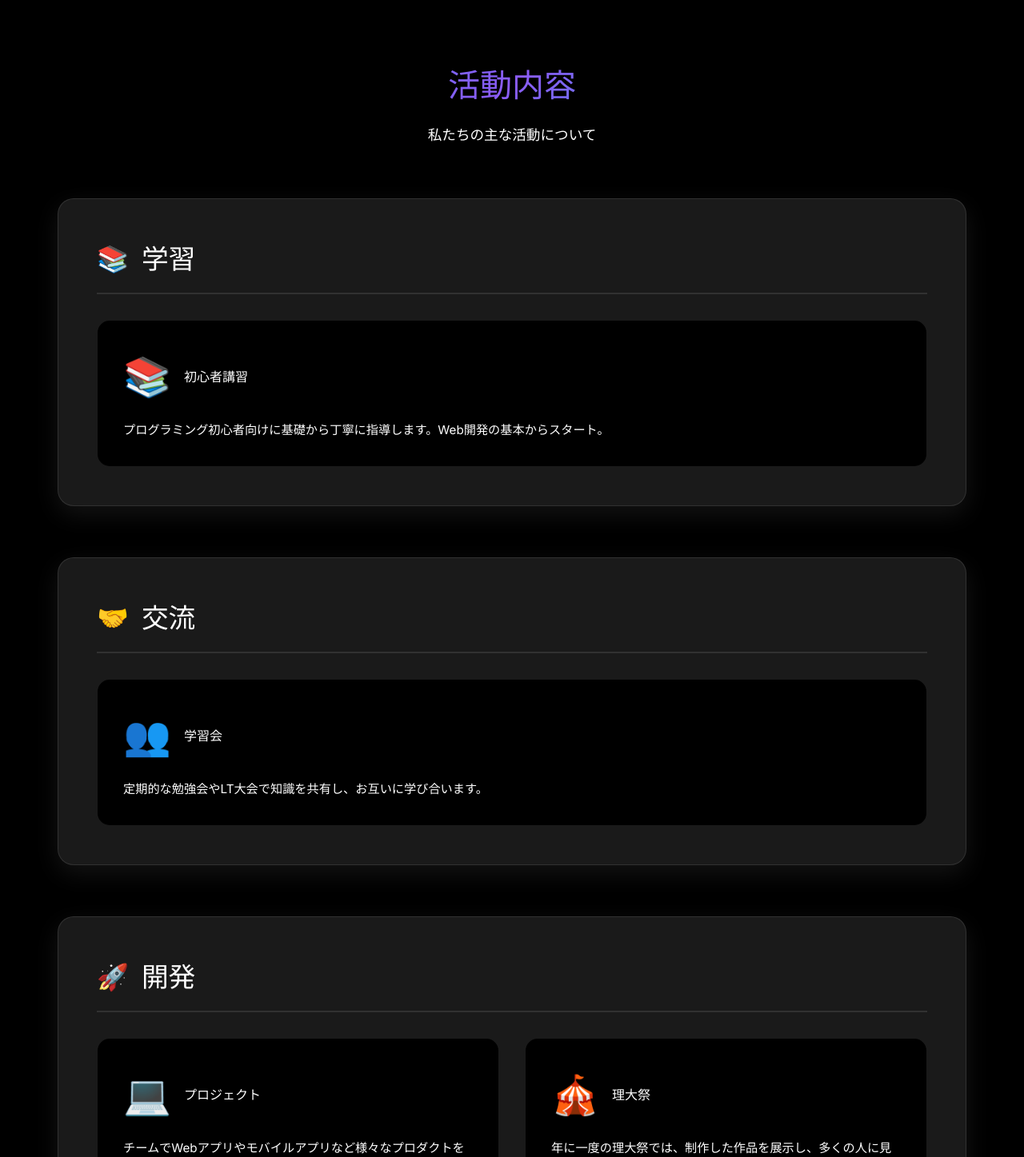
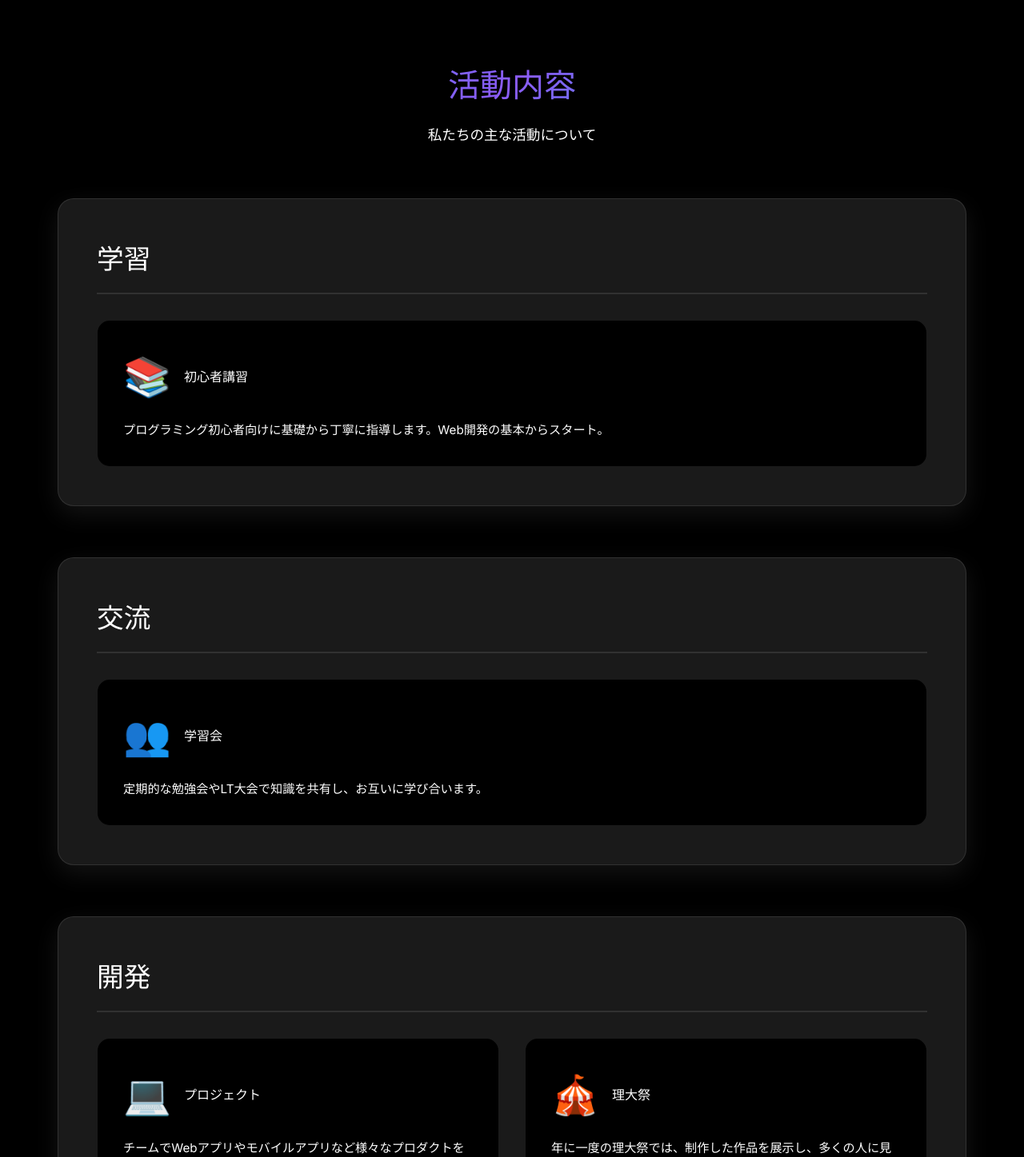
Before and after one commit to tus-Web/landing-page, a React (Vite) app: page / in a window 1280 px wide. Shown: the part 1540-2987 px from the top of the page at 80% size. Built offline with nearby package versions, Linux system fonts and the light colour scheme.

Commit message:
アイコンを消去

```diff
--- a/src/components/Activity/Activity.tsx
+++ b/src/components/Activity/Activity.tsx
@@ -43,7 +43,6 @@ const Activity: React.FC = () => {
           {/* 学習セクション */}
           <div className="activity-section">
             <div className="section-title">
-              <span className="section-icon">📚</span>
               <h3>学習</h3>
             </div>
             <div className="activities-grid">
@@ -64,7 +63,6 @@ const Activity: React.FC = () => {
           {/* 交流セクション */}
           <div className="activity-section">
             <div className="section-title">
-              <span className="section-icon">🤝</span>
               <h3>交流</h3>
             </div>
             <div className="activities-grid">
@@ -85,7 +83,6 @@ const Activity: React.FC = () => {
           {/* 開発セクション */}
           <div className="activity-section">
             <div className="section-title">
-              <span className="section-icon">🚀</span>
               <h3>開発</h3>
             </div>
             <div className="activities-grid">
```
